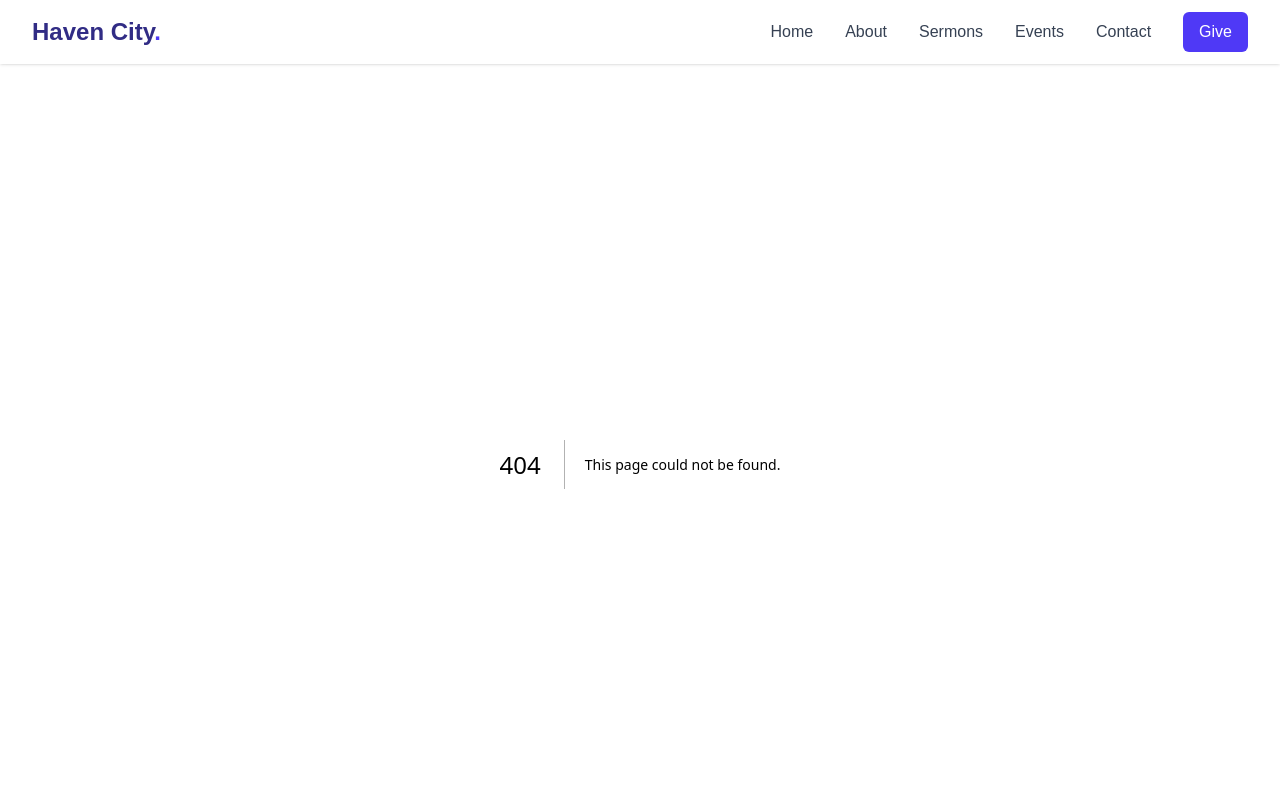
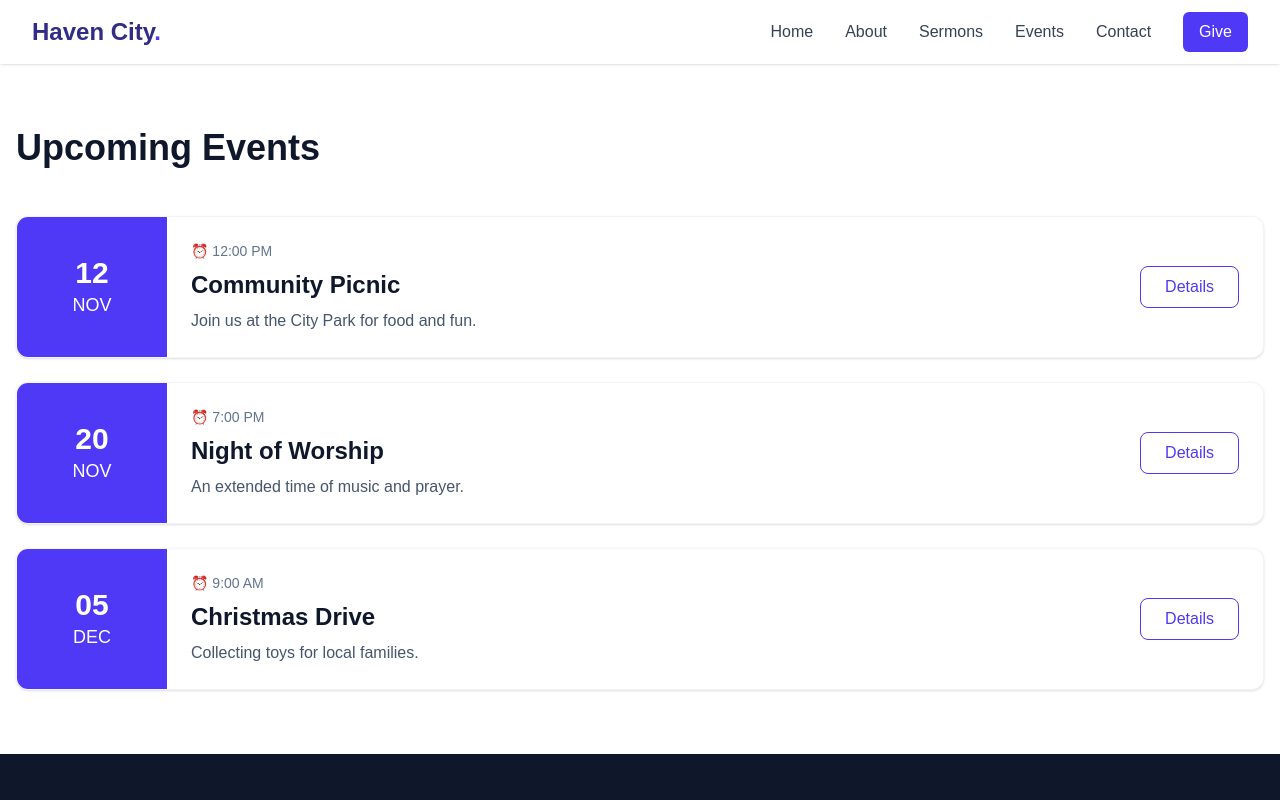
Before and after one commit to nattzchukwumela/church-template, a Next.js app: page /events in a window 1280 px wide. Before the commit this address had no page. Shown: the top 800 px of the page. Built offline with nearby package versions, Linux system fonts and the light colour scheme.

Commit message:
events page

```diff
--- /dev/null
+++ b/app/events/page.tsx
@@ -0,0 +1,65 @@
+export default function Events() {
+  const events = [
+    {
+      id: 1,
+      title: "Community Picnic",
+      date: "Nov 12",
+      time: "12:00 PM",
+      desc: "Join us at the City Park for food and fun.",
+    },
+    {
+      id: 2,
+      title: "Night of Worship",
+      date: "Nov 20",
+      time: "7:00 PM",
+      desc: "An extended time of music and prayer.",
+    },
+    {
+      id: 3,
+      title: "Christmas Drive",
+      date: "Dec 05",
+      time: "9:00 AM",
+      desc: "Collecting toys for local families.",
+    },
+  ];
+
+  return (
+    <div className="max-w-7xl mx-auto px-4 py-16">
+      <h1 className="text-4xl font-bold text-slate-900 mb-12">
+        Upcoming Events
+      </h1>
+
+      <div className="space-y-6">
+        {events.map((event) => (
+          <div
+            key={event.id}
+            className="flex flex-col md:flex-row bg-white rounded-xl shadow-sm border border-slate-100 overflow-hidden hover:shadow-md transition"
+          >
+            <div className="bg-indigo-600 text-white p-6 flex flex-col items-center justify-center min-w-[150px] text-center">
+              <span className="text-3xl font-bold block">
+                {event.date.split(" ")[1]}
+              </span>
+              <span className="text-lg uppercase">
+                {event.date.split(" ")[0]}
+              </span>
+            </div>
+            <div className="p-6 flex-grow flex flex-col justify-center">
+              <div className="flex items-center text-sm text-slate-500 mb-2">
+                <span>⏰ {event.time}</span>
+              </div>
+              <h3 className="text-2xl font-bold text-slate-900 mb-2">
+                {event.title}
+              </h3>
+              <p className="text-slate-600">{event.desc}</p>
+            </div>
+            <div className="p-6 flex items-center">
+              <button className="px-6 py-2 border border-indigo-600 text-indigo-600 rounded-lg hover:bg-indigo-50 transition w-full md:w-auto">
+                Details
+              </button>
+            </div>
+          </div>
+        ))}
+      </div>
+    </div>
+  );
+}
```
